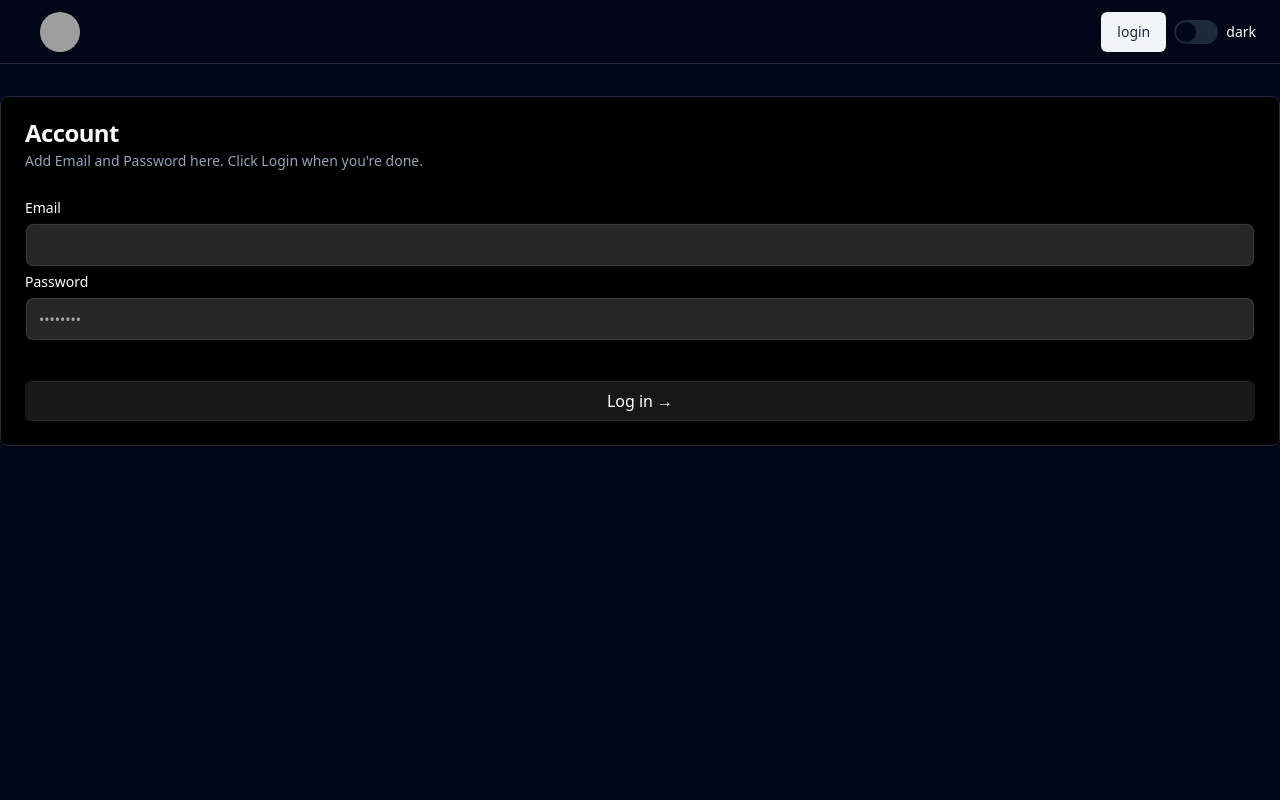
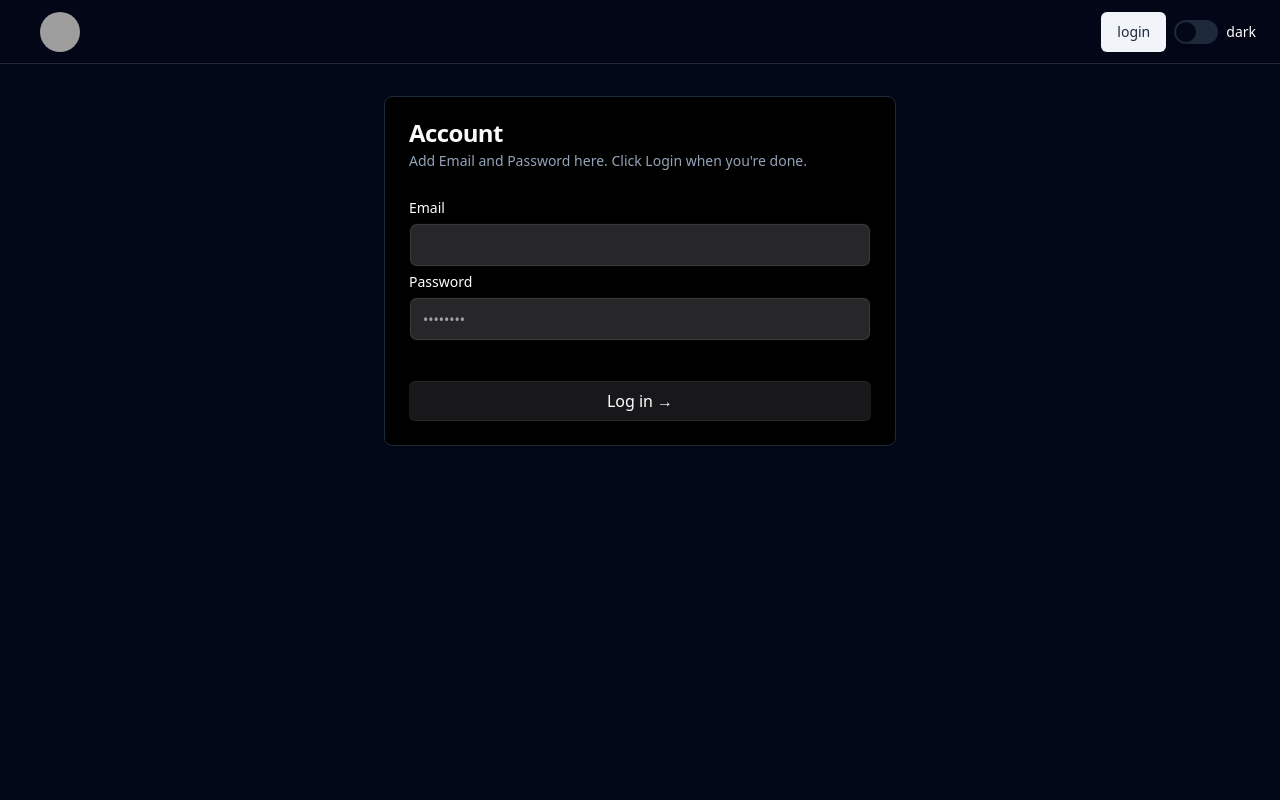
Before and after one commit to DipakKhade/drk, a Next.js app: page /login in a window 1280 px wide. Shown: the top 800 px of the page. Built offline with nearby package versions, Linux system fonts and the light colour scheme; grey boxes are pictures that could not be loaded.

Commit message:
puadedt middlewqrw

```diff
--- a/next.config.mjs
+++ b/next.config.mjs
@@ -1,4 +1,7 @@
 //setting up headers to varify the user
+
+import { string } from "zod";
+
 //
 const nextConfig = {
   images: {
--- a/src/app/login/page.tsx
+++ b/src/app/login/page.tsx
@@ -40,7 +40,8 @@ export default function Page() {
 
   const sessionStatus = useSetRecoilState(sessionAtom);
   return (
-    <main className="pt-24 w-full">
+    <>
+    <main className="pt-24 w-[40vw] m-auto">
       <Toaster richColors position="top-right" />
 
       <Card className="dark:bg-black">
@@ -82,7 +83,7 @@ export default function Page() {
                   id="password"
                   placeholder="••••••••"
                   type="password"
-                />
+                  />
               </LabelInputContainer>
             </div>
           </CardContent>
@@ -99,19 +100,19 @@ export default function Page() {
                   viewBox="0 0 100 101"
                   fill="none"
                   xmlns="http://www.w3.org/2000/svg"
-                >
+                  >
                   <path
                     d="M100 50.5908C100 78.2051 77.6142 100.591 50 100.591C22.3858 100.591 0 78.2051 0 50.5908C0 22.9766 22.3858 0.59082 50 0.59082C77.6142 0.59082 100 22.9766 100 50.5908ZM9.08144 50.5908C9.08144 73.1895 27.4013 91.5094 50 91.5094C72.5987 91.5094 90.9186 73.1895 90.9186 50.5908C90.9186 27.9921 72.5987 9.67226 50 9.67226C27.4013 9.67226 9.08144 27.9921 9.08144 50.5908Z"
                     fill="currentColor"
-                  ></path>
+                    ></path>
                   <path
                     d="M93.9676 39.0409C96.393 38.4038 97.8624 35.9116 97.0079 33.5539C95.2932 28.8227 92.871 24.3692 89.8167 20.348C85.8452 15.1192 80.8826 10.7238 75.2124 7.41289C69.5422 4.10194 63.2754 1.94025 56.7698 1.05124C51.7666 0.367541 46.6976 0.446843 41.7345 1.27873C39.2613 1.69328 37.813 4.19778 38.4501 6.62326C39.0873 9.04874 41.5694 10.4717 44.0505 10.1071C47.8511 9.54855 51.7191 9.52689 55.5402 10.0491C60.8642 10.7766 65.9928 12.5457 70.6331 15.2552C75.2735 17.9648 79.3347 21.5619 82.5849 25.841C84.9175 28.9121 86.7997 32.2913 88.1811 35.8758C89.083 38.2158 91.5421 39.6781 93.9676 39.0409Z"
                     fill="#1C64F2"
-                  ></path>
+                    ></path>
                 </svg>
               ) : (
                 <span>Log in &rarr;</span>
-              )}
+                )}
 
               <BottomGradient />
             </button>
@@ -119,6 +120,7 @@ export default function Page() {
         </form>
       </Card>
     </main>
+</>
   );
 }
 
--- a/src/app/page.tsx
+++ b/src/app/page.tsx
@@ -3,8 +3,8 @@ import { TabsSection } from "@/components/dashbord/TabSection";
 import BlogsPreview from "@/components/dashbord/BlogsPreview";
 import { Suspense } from "react";
 import Spinner from "@/components/Spinner";
+export default function Home() {
 
-export default function Home() {
   return (
     <>
       <Suspense fallback={<Spinner />}>
--- a/src/middleware.ts
+++ b/src/middleware.ts
@@ -1,31 +1,18 @@
-import { NextResponse } from "next/server";
-import type { NextRequest } from "next/server";
-import { headers } from "next/headers";
-import axios from "axios";
+import { headers } from 'next/headers'
+
+import { NextResponse } from 'next/server'
+import type { NextRequest } from 'next/server'
+
+
+
+export function middleware(request: NextRequest) {
+  console.log('control is in the middleware')
+  // const headersList = headers()
+  // const referer = headersList.get('token')
+  // console.log(referer)
+  // return NextResponse.redirect(new URL('/', request.url))
+}
 
 export const config = {
-  matcher: "/blogs/:path*",
-};
-
-export async function middleware(req: NextRequest) {
-  //   const headersList = headers()
-  //   const Token=headersList.get('token')
-
-  //   if (!Token) {
-  //     return NextResponse.redirect(new URL('/blogs', req.url));
-  //   }
-
-  //   console.log(Token)
-  // console.log('control is here')
-
-  //  const user= await axios.post('/api/user?token=${Token.jwtToken}',{
-  //     data:Token
-  //   })
-
-  //   if (user.data) {
-  //     return NextResponse.redirect(new URL('/explore', req.url));
-  //   }
-
-  // return NextResponse.redirect(new URL('/', req.url))
-  return;
+  matcher: '/blogs/:path*',
 }
```
